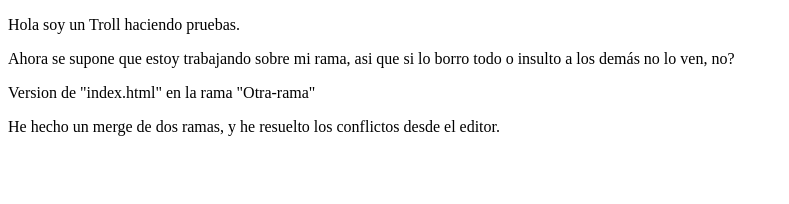
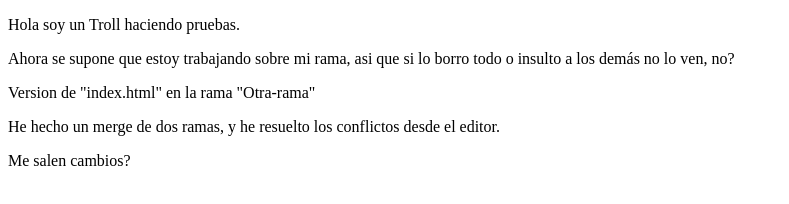
Before and after one commit to UCM-SistemasWeb-Veery/Tests, a plain HTML site: page index.html in a window 1280 px wide. Shown: the whole page, without its empty margins (0-789 px from the left). Drawn offline with Linux system fonts and the light colour scheme.

Commit message:
Update index.html

```diff
--- a/index.html
+++ b/index.html
@@ -9,5 +9,6 @@
 	<p> Ahora se supone que estoy trabajando sobre mi rama, asi que si lo borro todo o insulto a los demás no lo ven, no? </p>
 	<p> Version de "index.html" en la rama "Otra-rama"</p>
 	<p> He hecho un merge de dos ramas, y he resuelto los conflictos desde el editor. </p>
+	<p> Me salen cambios? </p>
 </body>
 </html>
```
